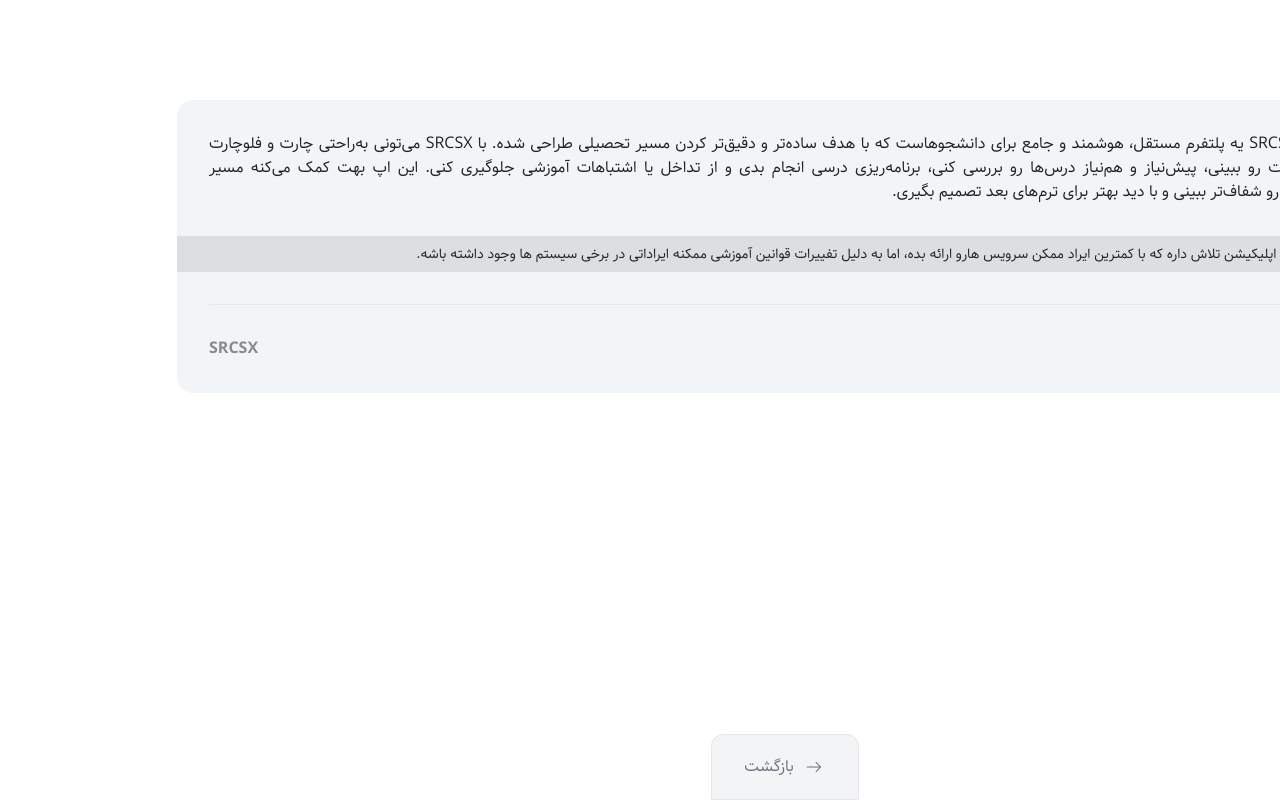
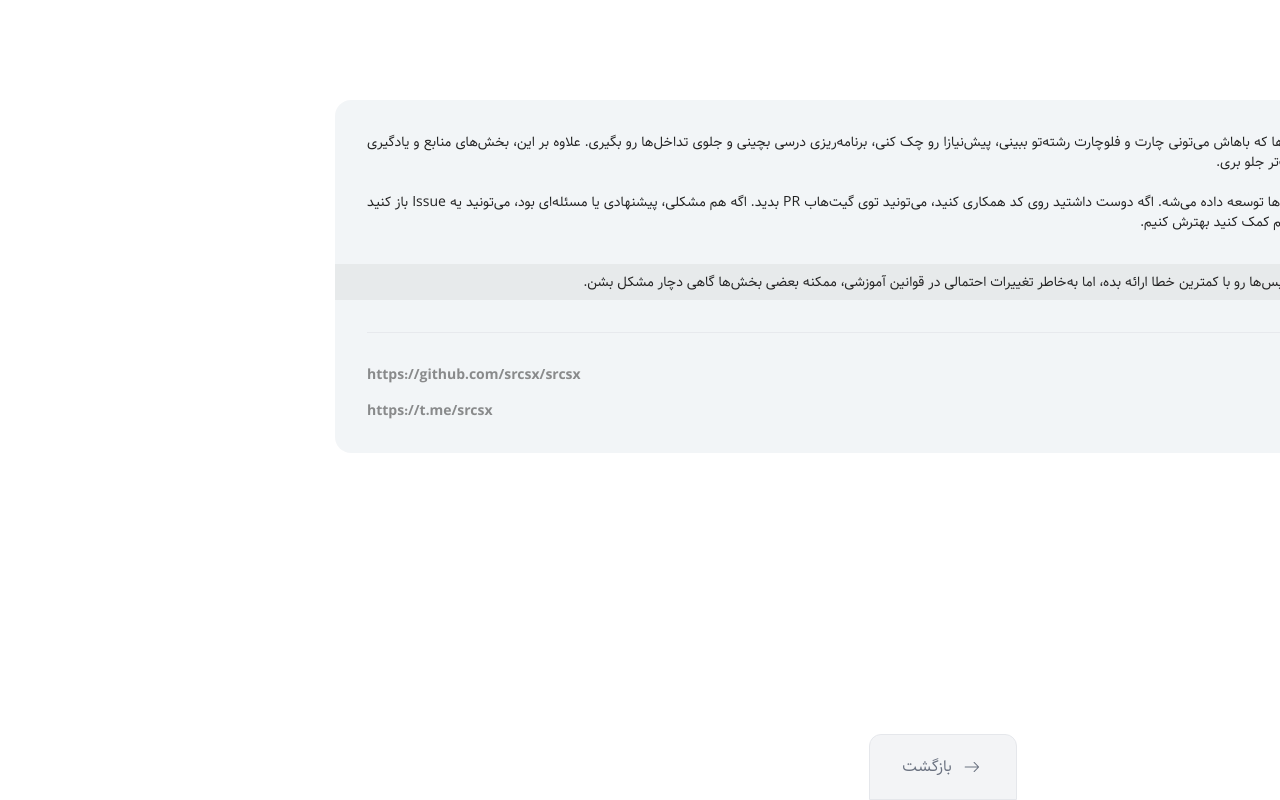
Before and after one commit to srcsx/srcsx, a Next.js app: page /about-srcsx in a window 1280 px wide. Built offline with nearby package versions, Linux system fonts and the light colour scheme.

Commit message:
chore: some design updates

```diff
--- a/src/app/(no-setup)/about-srcsx/page.tsx
+++ b/src/app/(no-setup)/about-srcsx/page.tsx
@@ -15,31 +15,44 @@
         }}
       >
         <div
-          className={`relative h-full items-center justify-center gap-4 rounded-2xl bg-myMain bg-opacity-5 p-6 text-justify text-base font-light text-myBlack transition-all hover:bg-opacity-10 disabled:opacity-50 dark:bg-black dark:bg-opacity-20 dark:text-gray-200 md:p-8`}
+          className={`relative h-full items-center justify-center gap-4 rounded-2xl bg-myMain bg-opacity-5 p-6 text-justify text-sm font-light text-myBlack transition-all hover:bg-opacity-10 disabled:opacity-50 dark:bg-black dark:bg-opacity-20 dark:text-gray-200 md:p-8`}
         >
           <div className="mb-8">
-            اپلیکیشن SRCSX یه پلتفرم مستقل، هوشمند و جامع برای دانشجوهاست که با
-            هدف ساده‌تر و دقیق‌تر کردن مسیر تحصیلی طراحی شده. با SRCSX می‌تونی
-            به‌راحتی چارت و فلوچارت درسی رشته‌ات رو ببینی، پیش‌نیاز و هم‌نیاز
-            درس‌ها رو بررسی کنی، برنامه‌ریزی درسی انجام بدی و از تداخل یا
-            اشتباهات آموزشی جلوگیری کنی. این اپ بهت کمک می‌کنه مسیر دانشگاهی‌ت
-            رو شفاف‌تر ببینی و با دید بهتر برای ترم‌های بعد تصمیم بگیری.
+            اپ SRCSX یه ابزار جمع‌وجوره برای دانشجوها که باهاش می‌تونی چارت و
+            فلوچارت رشته‌تو ببینی، پیش‌نیازا رو چک کنی، برنامه‌ریزی درسی بچینی و
+            جلوی تداخل‌ها رو بگیری. علاوه بر این، بخش‌های منابع و یادگیری هم
+            داریم که می‌تونه کمکت کنه بهتر و راحت‌تر جلو بری.
+            <br />
+            <br />
+            این پلتفرم به‌صورت مستقل توسط خود بچه‌ها توسعه داده می‌شه. اگه دوست
+            داشتید روی کد همکاری کنید، می‌تونید توی گیت‌هاب PR بدید. اگه هم
+            مشکلی، پیشنهادی یا مسئله‌ای بود، می‌تونید یه Issue باز کنید یا از
+            طریق تلگرام خبر بدید. خوشحال می‌شیم کمک‌ کنید بهترش کنیم.
           </div>
 
-          <div className="-mx-6 mb-8 bg-myBlack bg-opacity-10 px-6 py-2 text-sm font-light text-myBlack dark:bg-black dark:bg-opacity-20 dark:text-gray-200 md:-mx-8 md:px-8">
-            <span className="font-bold">توجه کنید،</span> این اپلیکیشن تلاش داره
-            که با کمترین ایراد ممکن سرویس هارو ارائه بده، اما به دلیل تفییرات
-            قوانین آموزشی ممکنه ایراداتی در برخی سیستم ها وجود داشته باشه.
+          <div className="-mx-6 mb-8 bg-myBlack bg-opacity-5 px-6 py-2 text-sm font-light text-myBlack dark:bg-black dark:bg-opacity-20 dark:text-gray-200 md:-mx-8 md:px-8">
+            <span className="font-bold">توجه کنید، </span>این اپلیکیشن تلاش
+            می‌کنه سرویس‌ها رو با کمترین خطا ارائه بده، اما به‌خاطر تغییرات
+            احتمالی در قوانین آموزشی، ممکنه بعضی بخش‌ها گاهی دچار مشکل بشن.
           </div>
 
           <hr className="mb-8 opacity-80" />
 
-          <div className="flex justify-between">
+          <div className="mb-4 flex justify-between">
             <div>گیتهاب:</div>
 
             <div className="font-bold opacity-50">
               <a href="https://github.com/srcsx/srcsx" target="_blank">
-                SRCSX
+                https://github.com/srcsx/srcsx
+              </a>
+            </div>
+          </div>
+          <div className="flex justify-between">
+            <div>تلگرام:</div>
+
+            <div className="font-bold opacity-50">
+              <a href="https://t.me/srcsx" target="_blank">
+                https://t.me/srcsx
               </a>
             </div>
           </div>
--- a/src/app/page.tsx
+++ b/src/app/page.tsx
@@ -5,7 +5,6 @@
 import { motion } from "framer-motion";
 import HomeLogo from "@/components/pages/home/HomeLogo";
 import { useEffect, useState } from "react";
-import Link from "next/link";
 import { QuestionVector } from "@/assets/vectors/QuestionVector";
 import { features } from "@/utils/features";
 import { DriveStep } from "driver.js";
@@ -21,6 +20,17 @@
       align: "start",
     },
   },
+  ...(features.map((i) => {
+    return {
+      element: "#main-item-" + i.href,
+      popover: {
+        title: i.title,
+        description: i.description ?? "متن تست.",
+        side: "left",
+        align: "start",
+      },
+    };
+  }) as DriveStep[]),
   {
     element: "#settings",
     popover: {
@@ -41,17 +51,6 @@
       align: "start",
     },
   },
-  ...(features.map((i) => {
-    return {
-      element: "#main-item-" + i.href,
-      popover: {
-        title: i.title,
-        description: i.description ?? "متن تست.",
-        side: "left",
-        align: "start",
-      },
-    };
-  }) as DriveStep[]),
   {
     element: "#guide",
     popover: {
@@ -97,8 +96,8 @@
         </>
       )}
 
-      <div>
-        <div className="mx-auto mb-2 grid max-w-[1024px] auto-rows-fr grid-cols-2 gap-4 md:grid-cols-3">
+      <div className="mx-auto max-w-[1024px]">
+        <div className="mb-8 grid auto-rows-fr grid-cols-2 gap-4 md:grid-cols-3">
           {features.map((item, i) => (
             <motion.div
               key={i}
@@ -122,37 +121,55 @@
             </motion.div>
           ))}
         </div>
-      </div>
 
-      <div className="absolute left-0 top-3 flex flex-col gap-1">
+        <div className="mb-8 h-1 w-full rounded-full bg-myMain bg-opacity-5 dark:bg-black dark:bg-opacity-20"></div>
+
+        <div className="mb-2 grid auto-rows-fr grid-cols-2 gap-4 md:grid-cols-3">
           <motion.div
-          initial={{ opacity: 0 }}
-          animate={{ opacity: 1 }}
+            initial={{ opacity: 0, y: 20 }}
+            animate={{ opacity: 1, y: 0 }}
             transition={{
               duration: 0.5,
-            delay: calculateAnimationDelay(5),
+              delay: calculateAnimationDelay(9),
             }}
+            id="settings"
           >
-          <Link
+            <ItemLink
+              title={"تنظیمات"}
+              href={"setup"}
+              icon={<SetupVector width={64} height={64} />}
+            />
+          </motion.div>
+
+          <motion.div
+            initial={{ opacity: 0, y: 20 }}
+            animate={{ opacity: 1, y: 0 }}
+            transition={{
+              duration: 0.5,
+              delay: calculateAnimationDelay(10),
+            }}
             id="about-srcsx"
-            href="/about-srcsx"
-            className="flex items-center justify-between gap-2 rounded-r-full bg-myMain bg-opacity-5 px-3 py-2 pr-4 text-sm font-light text-myBlack text-opacity-70 transition-all hover:bg-opacity-10 hover:text-opacity-100 dark:bg-black dark:bg-opacity-20 dark:text-gray-200 md:gap-4 md:text-lg"
           >
+            <ItemLink
+              title={"معرفی"}
+              href={"about-srcsx"}
+              icon={
                 <img
                   src="/icon.svg"
                   alt="srcsx icon"
-              className="w-[18px] md:h-[28px] md:w-[28px]"
+                  className="w-[64px]"
                   fetchPriority="high"
                 />
-            معرفی
-          </Link>
+              }
+            />
           </motion.div>
+
           <motion.div
-          initial={{ opacity: 0 }}
-          animate={{ opacity: 1 }}
+            initial={{ opacity: 0, y: 20 }}
+            animate={{ opacity: 1, y: 0 }}
             transition={{
               duration: 0.5,
-            delay: calculateAnimationDelay(5),
+              delay: calculateAnimationDelay(11),
             }}
           >
             <button
@@ -160,40 +177,14 @@
                 restartTour();
               }}
               id="guide"
-            className="flex items-center justify-between gap-2 rounded-r-full bg-myMain bg-opacity-5 px-3 py-2 pr-4 text-sm font-light text-myBlack text-opacity-70 transition-all hover:bg-opacity-10 hover:text-opacity-100 dark:bg-black dark:bg-opacity-20 dark:text-gray-200 md:gap-4 md:text-lg"
+              className={`relative flex h-full min-h-[160px] w-full flex-col items-center justify-center gap-4 rounded-2xl bg-myMain bg-opacity-5 p-6 text-xs text-myBlack transition-all hover:bg-opacity-10 dark:bg-black dark:bg-opacity-20 dark:text-gray-200 md:min-h-[192px] md:p-8 md:text-base`}
             >
-            <QuestionVector
-              width="18"
-              height="18"
-              className="md:h-[28px] md:w-[28px]"
-            />
+              <QuestionVector width="64" height="64" />
               راهنما
             </button>
           </motion.div>
         </div>
-
-      <motion.div
-        className="absolute right-0 top-[30px]"
-        initial={{ opacity: 0 }}
-        animate={{ opacity: 1 }}
-        transition={{
-          duration: 0.5,
-          delay: calculateAnimationDelay(5),
-        }}
-      >
-        <Link
-          id="settings"
-          href="/setup"
-          className="flex items-center gap-2 rounded-l-full bg-myMain bg-opacity-5 px-3 py-3 pr-4 text-sm font-light text-myBlack text-opacity-70 transition-all hover:bg-opacity-10 hover:text-opacity-100 dark:bg-black dark:bg-opacity-20 dark:text-gray-200 md:gap-4 md:text-lg"
-        >
-          تنظیمات
-          <SetupVector
-            width="18"
-            height="18"
-            className="md:h-[28px] md:w-[28px]"
-          />
-        </Link>
-      </motion.div>
+      </div>
     </div>
   );
 }
--- a/src/components/pages/home/ItemLink.tsx
+++ b/src/components/pages/home/ItemLink.tsx
@@ -24,7 +24,7 @@
       id={"main-item-" + href}
       href={disabled ? "#" : "/" + href}
       prefetch={false}
-      className={`relative flex h-full w-full flex-col items-center justify-center gap-4 rounded-2xl bg-myMain bg-opacity-5 p-6 text-xs text-myBlack transition-all dark:bg-black dark:bg-opacity-20 dark:text-gray-200 md:p-8 md:text-base ${
+      className={`relative flex h-full min-h-[160px] w-full flex-col items-center justify-center gap-4 rounded-2xl bg-myMain bg-opacity-5 p-6 text-xs text-myBlack transition-all dark:bg-black dark:bg-opacity-20 dark:text-gray-200 md:min-h-[192px] md:p-8 md:text-base ${
         disabled ? "pointer-events-none opacity-50" : "hover:bg-opacity-10"
       }`}
     >
```
Lines whose indentation alone changed are shown as unchanged.
